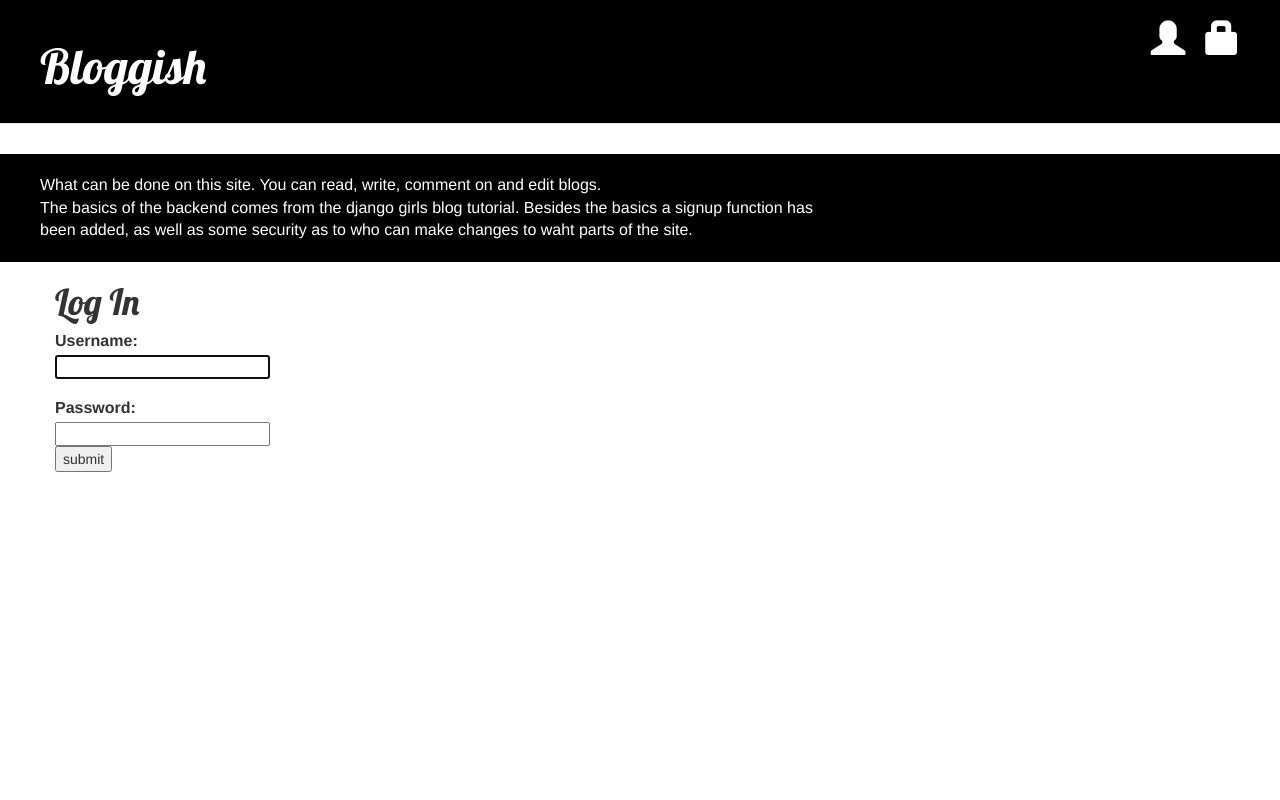
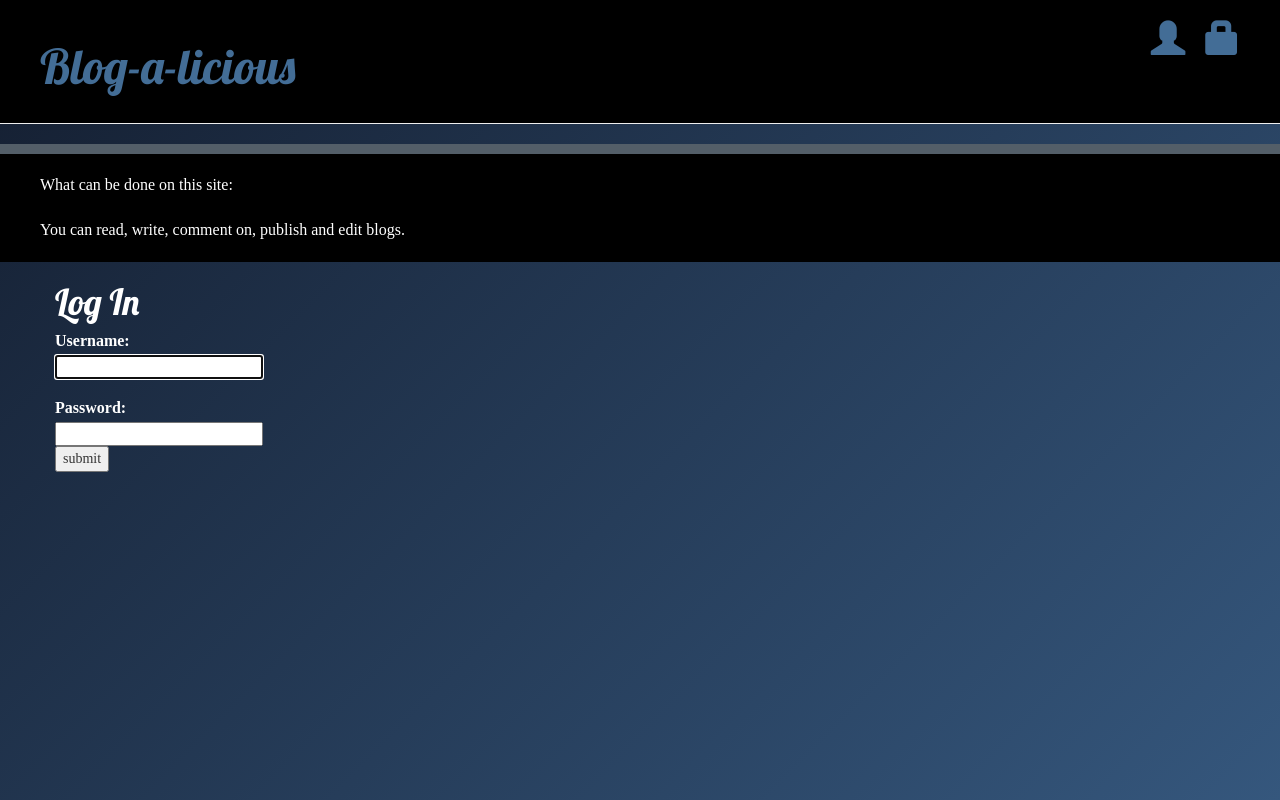
Before and after one commit to Nihrin/my-first-blog, a Django app: page /accounts/login/?next=/post/new/ in a window 1280 px wide. Run offline with Django 3.2, Linux system fonts and the light colour scheme; some libraries are stand-ins or nearby versions.

Commit message:
Frontend CSS changes and some minor other changes

```diff
--- a/blog/static/css/blog.css
+++ b/blog/static/css/blog.css
@@ -1,3 +1,14 @@
+body {
+  /* Old browsers */
+  background: #141E30;
+  /* Chrome 10-25, Safari 5.1-6 */
+  background: -webkit-linear-gradient(-45deg, #35577D, #141E30);
+  /* W3C, IE 10+/ Edge, Firefox 16+, Chrome 26+, Opera 12+, Safari 7+ */
+  background: linear-gradient(-45deg, #35577D, #141E30);
+  margin: 0;
+  padding: 0;
+}
+
 .page-header {
     background-color: #000000;
     margin-top: 0;
@@ -5,7 +16,7 @@
 }
 
 .page-header h1, .page-header h1 a, .page-header h1 a:visited, .page-header h1 a:active {
-    color: #ffffff;
+    color: #436d96;
     font-size: 36pt;
     text-decoration: none;
 }
@@ -31,7 +42,7 @@ h1, h2, h3, h4 {
 }
 
 .top-menu, .top-menu:hover, .top-menu:visited {
-    color: #ffffff;
+    color: #436d96;
     float: right;
     font-size: 26pt;
     margin-right: 20px;
@@ -39,21 +50,22 @@ h1, h2, h3, h4 {
 
 .post {
     margin-bottom: 20px;
+    color: #ffffff;
 }
 
 .post h1 a, .post h1 a:visited {
-    color: #000000;
+    color: #ffffff;
 }
 
 .space {
-	background-color: #ffffff;
+    background-color: #535e68;
     margin: 0;
     padding: 5px 5px 5px 5px;
 }
 
 .explain {
-	background-color: #000000;
-	color: #ffffff;
+    background-color: #000000;
+    color: #ffffff;
     margin-top: 0;
     padding: 20px 20px 20px 40px;
     font-size: 16px;
@@ -62,3 +74,20 @@ h1, h2, h3, h4 {
 .comment {
     margin: 20px 0px 20px 20px;
 }
+
+.col-md-8{
+    font-family: 'Ariel';
+}
+
+.explanation{
+    color: #305a82;
+    margin-left: 20%;
+}
+
+.textcolor {
+    color: #ffffff;
+
+.col-md-8{
+    font-family: 'Ariel';
+    color: #ffffff;
+}
--- a/blog/templates/blog/add_comment_to_post.html
+++ b/blog/templates/blog/add_comment_to_post.html
@@ -1,7 +1,7 @@
 {% extends 'blog/base.html' %}
 
 {% block content %}
-    <h1>New comment</h1>
+    <h1 class="textcolor">New comment</h1>
     <form method="POST" class="post-form">{% csrf_token %}
         {{ form.as_p }}
         <button type="submit" class="save btn btn-default">Send</button>
--- a/blog/templates/blog/base.html
+++ b/blog/templates/blog/base.html
@@ -3,7 +3,7 @@
 
 <html>
     <head>
-        <title>Bloggish</title>
+        <title>Blog-a-licious</title>
         <link rel="stylesheet" href="//maxcdn.bootstrapcdn.com/bootstrap/3.2.0/css/bootstrap.min.css">
         <link rel="stylesheet" href="//maxcdn.bootstrapcdn.com/bootstrap/3.2.0/css/bootstrap-theme.min.css">
         <link href='//fonts.googleapis.com/css?family=Lobster&subset=latin,latin-ext' rel='stylesheet' type='text/css'>
@@ -23,14 +23,13 @@
             <a href="{% url 'login' %}" class="top-menu" title="Login"><span class="glyphicon glyphicon-lock"></span></a>
             <a href="{% url 'signup' %}" class="top-menu" title="Signup"><span class="glyphicon glyphicon-user"></span></a>
         {% endif %}
-        <h1><a href="/">Bloggish</a></h1>
+        <h1><a href="/">Blog-a-licious</a></h1>
       </div>
       <div class="space"></div>
       <div class="explain">
          <div class="row">
             <div class="col-md-8">
-                What can be done on this site. You can read, write, comment on and edit blogs.<br>
-                The basics of the backend comes from the django girls blog tutorial. Besides the basics a signup function has been added, as well as some security as to who can make changes to waht parts of the site.
+                What can be done on this site: <br><br> You can read, write, comment on, publish and edit blogs.<br>
             </div>
         </div>
       </div>
--- a/blog/templates/blog/post_detail.html
+++ b/blog/templates/blog/post_detail.html
@@ -25,8 +25,10 @@
     <a class="btn btn-default" href="{% url 'add_comment_to_post' pk=post.pk %}">Add comment</a><br><br>
     {% for comment in post.comments.all %}
         <div class="comment">
+            <div class="textcolor">
             <strong>{{ comment.author }}</strong>
             <p>{{ comment.get_markdown|linebreaks }}</p>
+            </div>
             <div class="date">
                 {{ comment.created_date }}
             </div>
--- a/blog/templates/blog/post_edit.html
+++ b/blog/templates/blog/post_edit.html
@@ -1,9 +1,10 @@
 {% extends 'blog/base.html' %}
 
 {% block content %}
-    <h1>New post</h1>
+    <h1 class="textcolor">New post</h1>
     <form method="POST" class="post-form">{% csrf_token %}
         {{ form.as_p }}
         <button type="submit" class="save btn btn-default">Save</button>
     </form>
+    <div class="explaination">To make your text more beautiful the markdown syntax can be used.</div>
 {% endblock %}
--- a/blog/templates/registration/login.html
+++ b/blog/templates/registration/login.html
@@ -1,22 +1,22 @@
 {% extends "blog/base.html" %}
 
 {% block content %}
-    <h1>Log In</h1>
+    <h1 class="textcolor">Log In</h1>
 
     <form method="post" action="{% url 'login' %}">
     {% csrf_token %}
         <table>
         <tr>
-            <td>{{ form.username.label_tag }}</td>
+            <td class="textcolor">{{ form.username.label_tag }}</td>
         </tr>
         <tr>
-            <td>{{ form.username }}</td>
+            <td >{{ form.username }}</td>
         </tr>
         </table>
         <br>
         <table>
         <tr>
-            <td>{{ form.password.label_tag }}</td>
+            <td class="textcolor">{{ form.password.label_tag }}</td>
         </tr>
         <tr>
             <td>{{ form.password }}</td>
--- a/blog/templates/registration/signup.html
+++ b/blog/templates/registration/signup.html
@@ -1,12 +1,13 @@
 {% extends 'blog/base.html' %}
 
 {% block content %}
-  <h1>Sign up</h1>
+  <h1 class="textcolor">Sign up</h1>
   <form method="post">
+
     {% csrf_token %}
     {% for field in form %}
       <p>
-        {{ field.label_tag }}<br>
+        <div class="textcolor">{{ field.label_tag }}</div>
         {{ field }}
         {% for error in field.errors %}
           <p style="color: red">{{ error }}</p>
```
